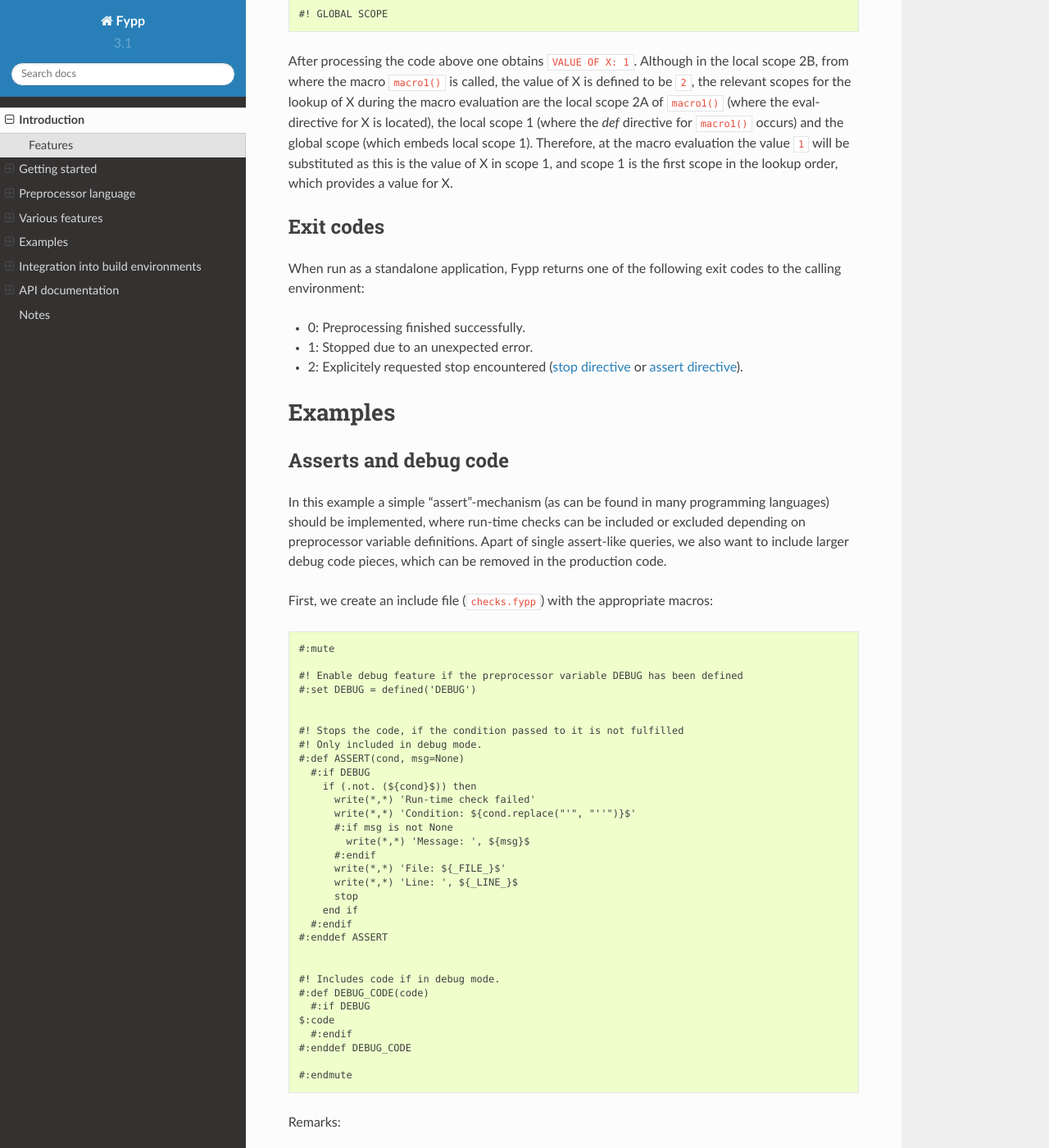
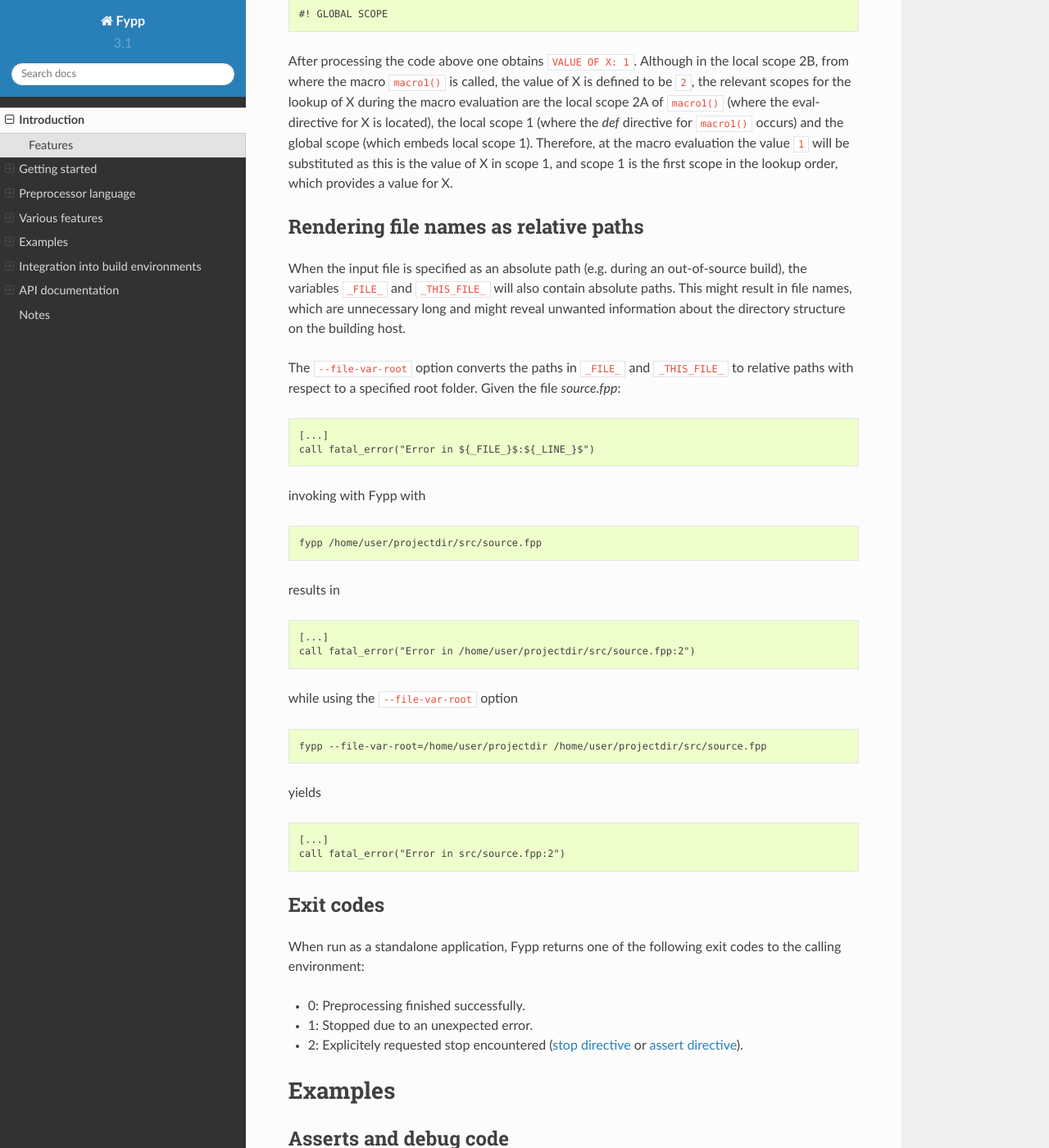
Before and after one commit to aradi/fypp, a Sphinx documentation site: the page built from docs/fypp.rst, in a window 1280 px wide and 1400 px high, scrolled down 34286 px. Shown: the whole window at 82% size. Built offline with Sphinx 7.4.7 and the Read the Docs theme 2.0.0, drawn with Linux system fonts in a browser that asks for light colours.

Commit message:
Implement --file-var-root option

```diff
--- a/CHANGELOG.rst
+++ b/CHANGELOG.rst
@@ -8,6 +8,9 @@
 
 Added
 -----
+
+* Option ``--file-var-root`` to render file variables (``_FILE_``,
+  ``_THIS_FILE``) as relative paths with respect to a specified root.
 
 
 Changed
--- a/docs/fypp.rst
+++ b/docs/fypp.rst
@@ -1680,6 +1680,41 @@
 macro evaluation the value ``1`` will be substituted as this is the value of X
 in scope 1, and scope 1 is the first scope in the lookup order, which provides a
 value for X.
+
+
+Rendering file names as relative paths
+======================================
+
+When the input file is specified as an absolute path (e.g. during an
+out-of-source build), the variables ``_FILE_`` and ``_THIS_FILE_`` will also
+contain absolute paths. This might result in file names, which are unnecessary
+long and might reveal unwanted information about the directory structure on the
+building host.
+
+The ``--file-var-root`` option converts the paths in ``_FILE_`` and
+``_THIS_FILE_`` to relative paths with respect to a specified root folder.
+Given the file `source.fpp`::
+
+  [...]
+  call fatal_error("Error in ${_FILE_}$:${_LINE_}$")
+
+invoking with Fypp with ::
+
+  fypp /home/user/projectdir/src/source.fpp
+
+results in ::
+
+  [...]
+  call fatal_error("Error in /home/user/projectdir/src/source.fpp:2")
+
+while using the ``--file-var-root`` option ::
+
+  fypp --file-var-root=/home/user/projectdir /home/user/projectdir/src/source.fpp
+
+yields ::
+
+  [...]
+  call fatal_error("Error in src/source.fpp:2")
 
 
 Exit codes
```
Also changed, not shown: 4 other files.
